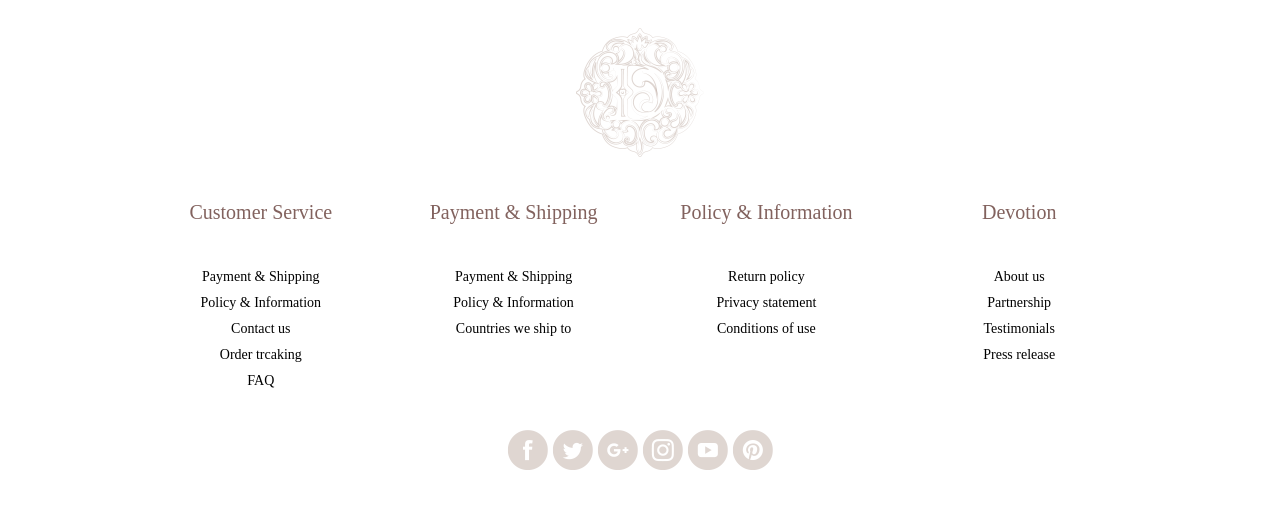
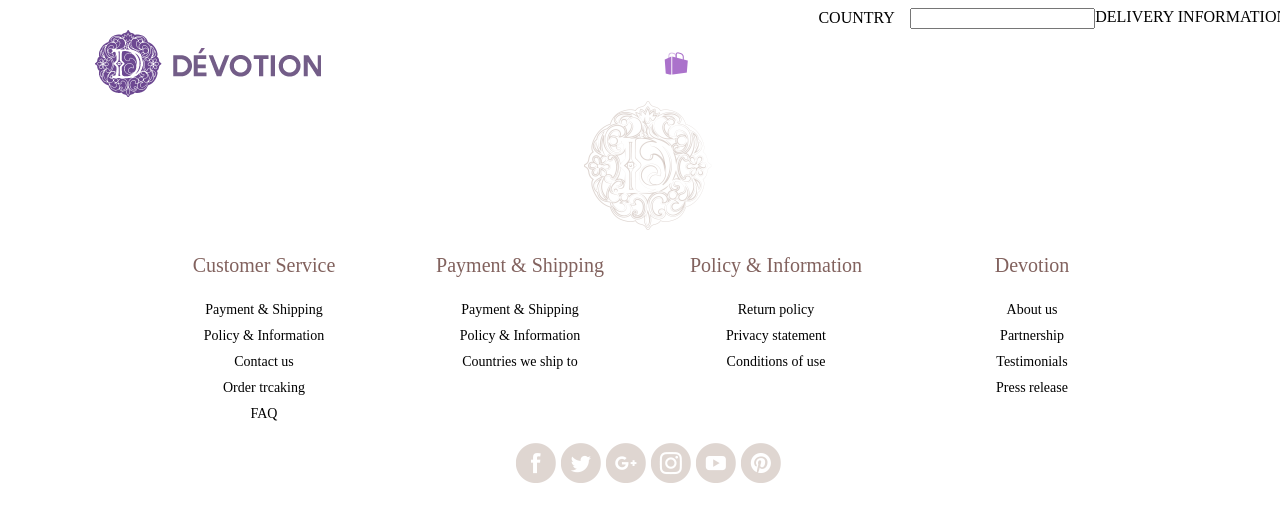
Before and after one commit to BAXtheGREATEST/Devotion, a website: page index.html in a window 1280 px wide. Drawn offline with Linux system fonts and the light colour scheme.

Commit message:
starting header

```diff
--- a/index.html
+++ b/index.html
@@ -6,9 +6,39 @@
 
 </head>
 
-<body>
-    <header>
-
+<body class="devotion_body">
+    <header class="devotion_header">
+        <div class="dev_h">
+            <form class="form_country">
+                <div class="header_country">
+                    <span><p  class="hd_span">COUNTRY &nbsp; &nbsp;<input class="countries_list" list="countries"></p><span>
+                    <datalist id="countries">
+                        <option>CZECH REPUBLIC &nbsp; &nbsp; (EUR) &nbsp; &nbsp;</option>
+                        <option>POLAND &nbsp; &nbsp; (ZL) &nbsp; &nbsp;</option>
+                        <option>UKRAINE &nbsp; &nbsp; (UAH) &nbsp; &nbsp;</option>
+                    </datalist>
+                </div>
+            </form>
+            <div class="header_delivery">
+                <a href="delivery.html" class="header_delivery_a">DELIVERY INFORMATION</a>
+            </div>
+        </div>
+        <div class="dev_h2">
+            <div class="header_logo">
+                <img class="header_logo_img" src="img/logo.png" />
+            </div>
+            <div class="header_search">
+            </div>
+            <div class="header_cart">
+                <img class="header_cart_img" src="img/cart_icon.png" />
+            </div>
+            <div class="header_like">
+            </div>
+            <div class="header_myacc">
+            </div>
+            <div class="header_login">
+            </div>
+        </div>
     </header>
     <footer>
         <div class="footer_logo">
--- /dev/null
+++ b/sass/styles.scss
@@ -0,0 +1,37 @@
+footer {
+    div {
+        background-color:white;
+        text-align:center;
+        padding: 20px;
+    }
+}
+.footer_column {
+    overflow: hidden;
+    text-align: center;
+    position: relative;
+    display: flex;
+    justify-content: center;
+        }
+.footcol {
+    width: 20%;
+}
+li {
+    list-style-type: none;
+    font-size: 14px;
+    padding: 5px;
+   }
+.social_buttons {
+    text-align: center;
+    padding: 0px;
+}
+.footer_column_par {
+    color: #82625E;
+    font-size: 20px;
+}
+ul {
+    padding: 0px 20px;
+}
+.footer_a {
+    text-decoration: none;
+    color: black;
+}
```
Also changed, not shown: css/styles.css.
